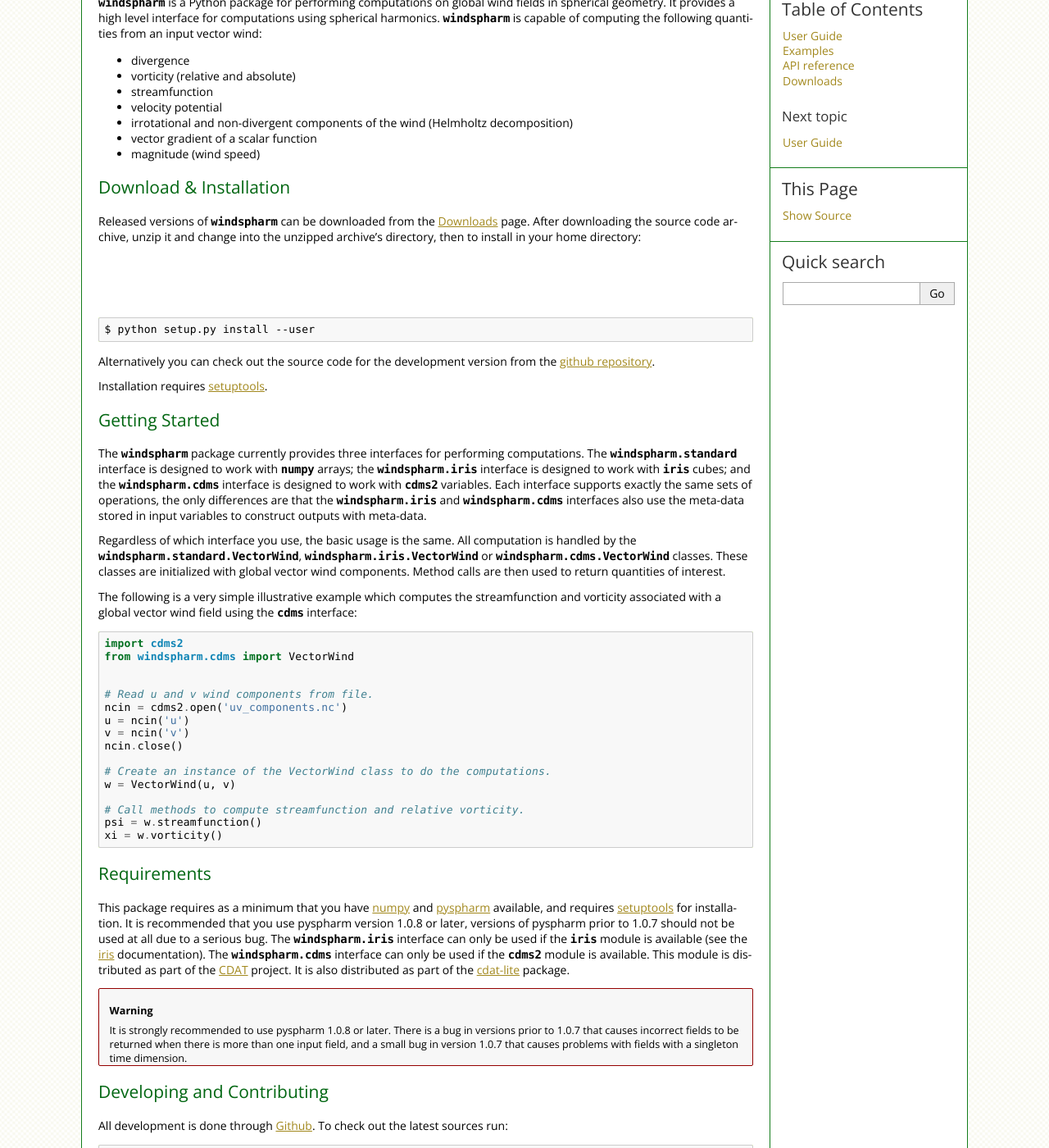
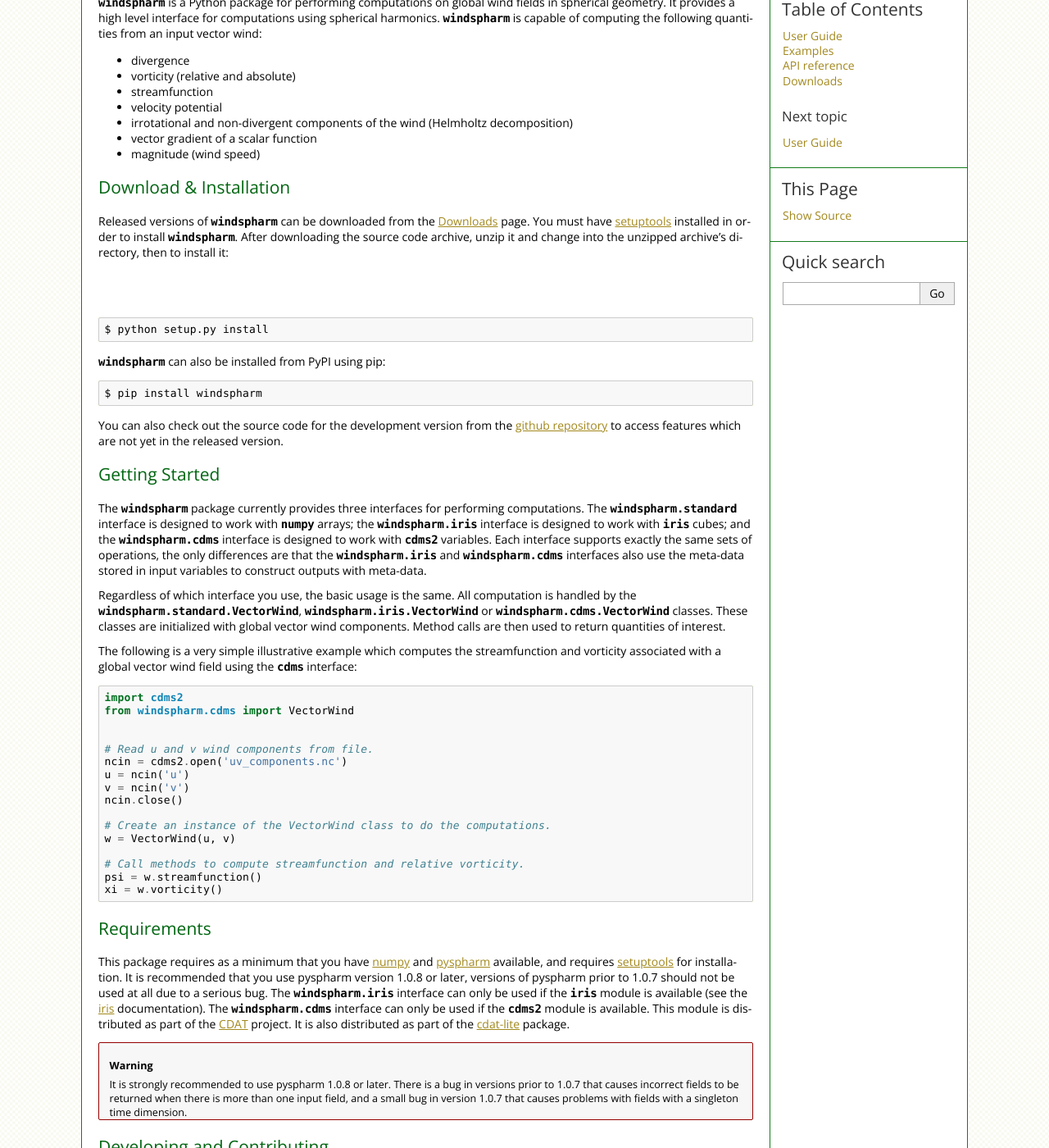
Before and after one commit to ajdawson/windspharm, a Sphinx documentation site: the page built from doc/index.rst, in a window 1280 px wide and 1400 px high, scrolled down 221 px. Shown: the whole window at 82% size. Built offline with Sphinx 7.4.7, drawn with Linux system fonts in a browser that asks for light colours; the version number could not be read and is left out; some of the changed text lies outside the part shown.

Commit message:
Small tweaks for a better setuptools experience.

```diff
--- a/doc/index.rst
+++ b/doc/index.rst
@@ -34,15 +34,21 @@
 -----------------------
 
 Released versions of `windspharm` can be downloaded from the :doc:`downloads` page.
-After downloading the source code archive, unzip it and change into the unzipped archive's directory, then to install in your home directory:
+You must have setuptools_ installed in order to install `windspharm`.
+After downloading the source code archive, unzip it and change into the unzipped archive's directory, then to install it:
 
 .. code-block:: bash
 
-   $ python setup.py install --user
+   $ python setup.py install
 
-Alternatively you can check out the source code for the development version from the `github repository <https://github.com/ajdawson/windspharm>`_.
+`windspharm` can also be installed from PyPI using pip:
 
-Installation requires setuptools_.
+.. code-block::
+
+   $ pip install windspharm
+
+
+You can also check out the source code for the development version from the `github repository <https://github.com/ajdawson/windspharm>`_ to access features which are not yet in the released version.
 
 
 Getting Started
--- a/setup.py
+++ b/setup.py
@@ -26,4 +26,5 @@
       packages=packages,
       package_dir={'':'lib'},
       package_data=package_data,
-      use_2to3=True)
+      use_2to3=True,
+      install_requires=['numpy', 'pyspharm >= 1.0.8'],)
```
Also changed, not shown: other parts of doc/index.rst (+1 -1 lines), README.md (+1 -0 lines).
